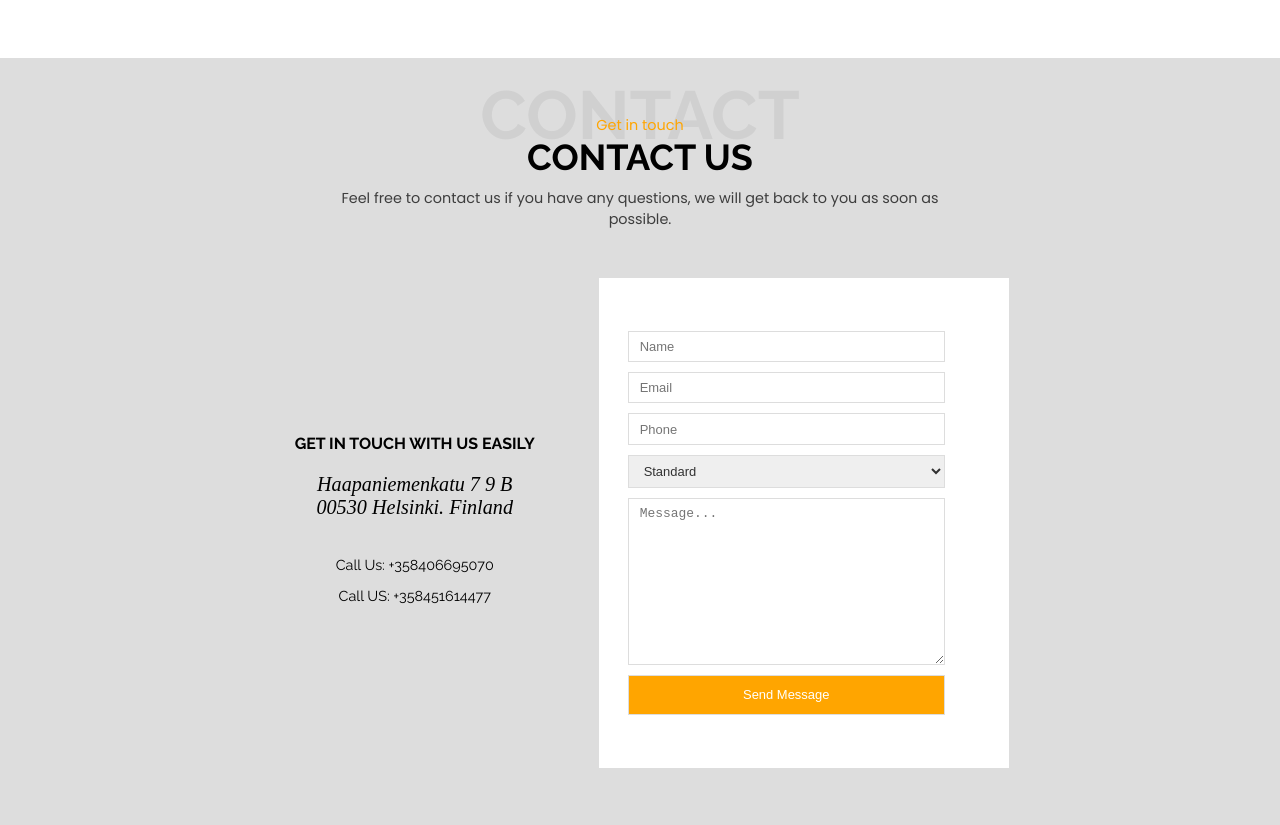
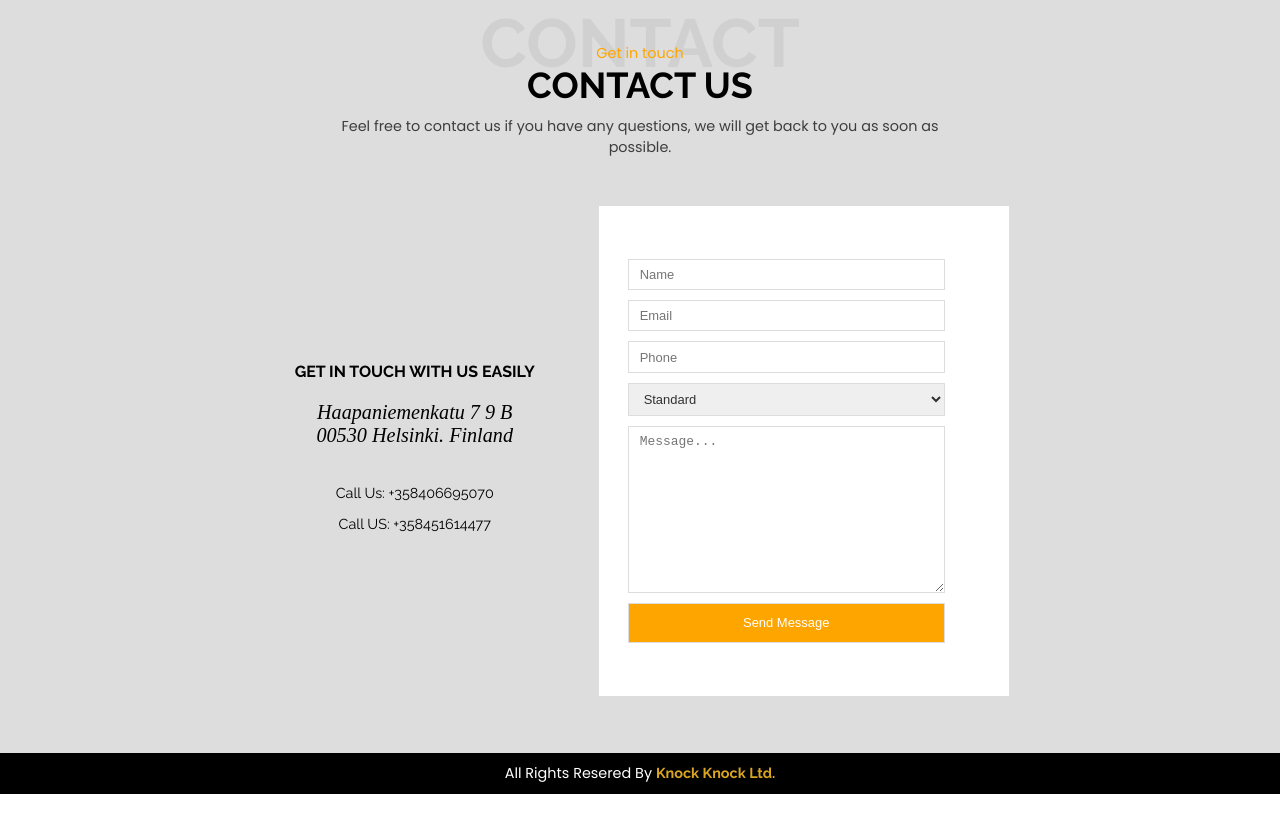
Before and after one commit to webdevexpertbd/courier, a plain HTML site: page index.html in a window 1280 px wide. Shown: the part 4729-5554 px from the top of the page. After the commit the page ends 5523 px from the top, so only its background shows below. Drawn offline with nearby package versions, Linux system fonts and the light colour scheme; files whose address does not match are found by name.

Commit message:
change footer

```diff
--- a/index.html
+++ b/index.html
@@ -304,7 +304,9 @@
     </section>
     <!-- Contact us section end -->
     <!-- Footer section start -->
-
+    <section class="footer">
+        <p>All rights resered by <a href="">knock knock Ltd.</a></p>
+    </section>
     <!-- Footer section end -->
 
 
--- a/style.css
+++ b/style.css
@@ -581,7 +581,7 @@ a.read-more-btn:hover {
 }
 
 .application {
-    padding: 5rem 10%;
+    padding: 5rem 10% 0 10%;
     background: #fff;
 }
 
@@ -649,6 +649,26 @@ a.read-more-btn:hover {
 
 .investor-img img {
     width: 90%;
+}
+
+/* Footer section design */
+
+.footer {
+    width: 100%;
+    background: #000;
+    padding: 10px 10%;
+    text-align: center;
+}
+
+.footer p {
+    color: #fff;
+    text-transform: capitalize;
+}
+
+.footer p a {
+    text-decoration: none;
+    color: goldenrod;
+    font-weight: bold;
 }
 
 /* media queries */
```
